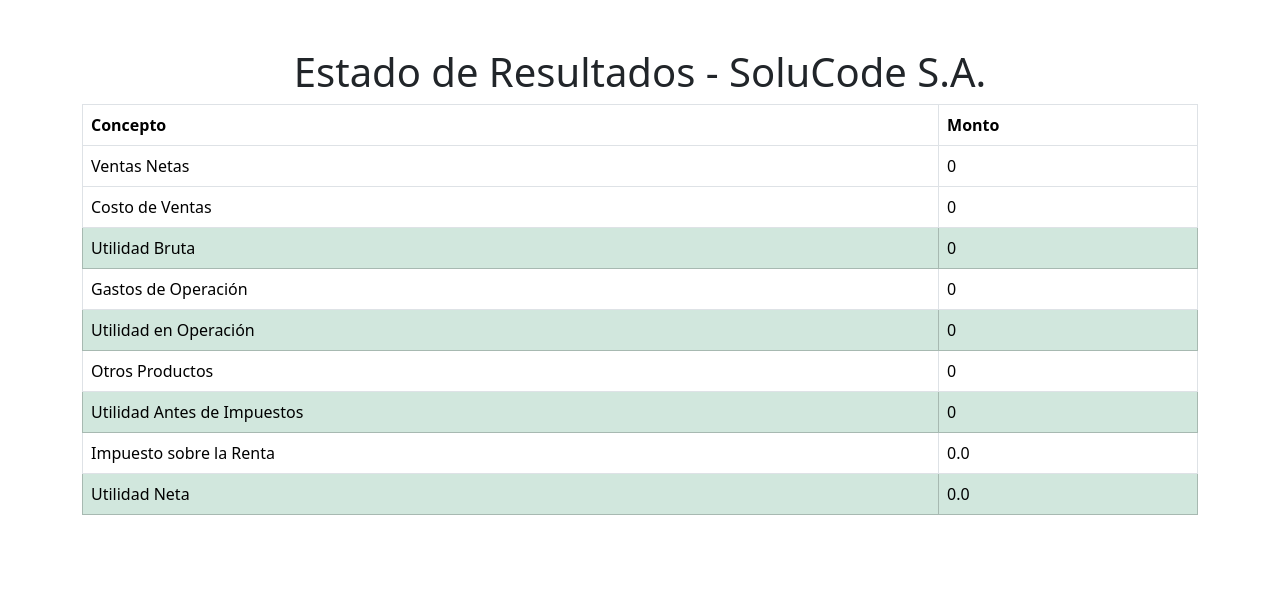
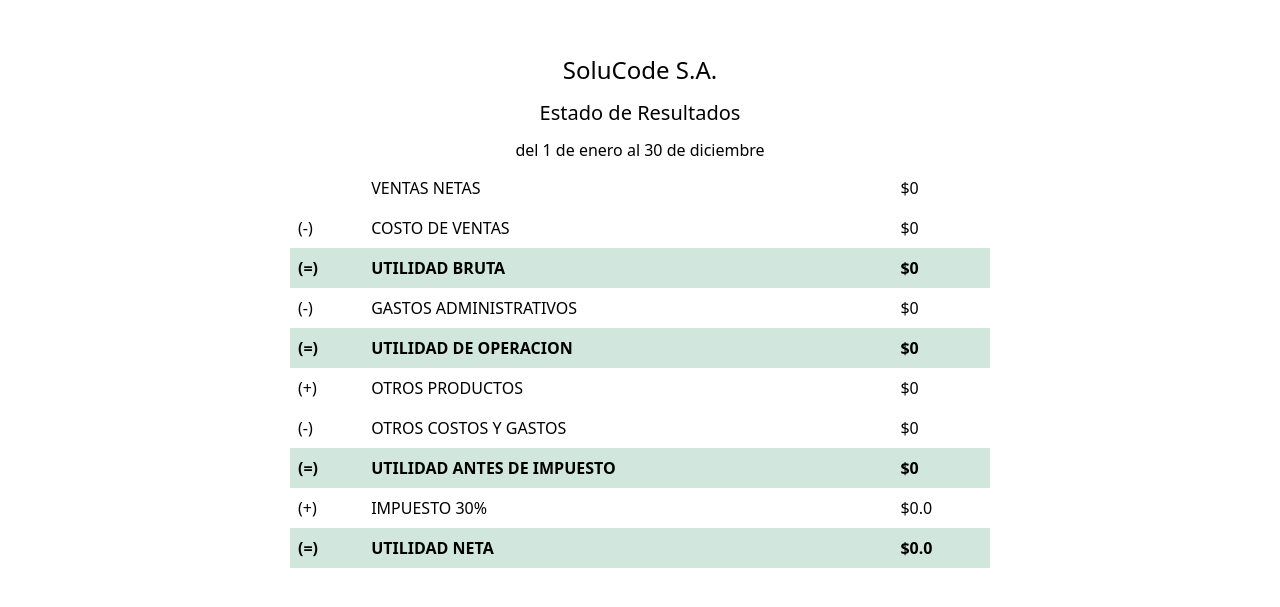
Before and after one commit to adogrz/ProyectoSIC2024, a Django app: page /estado_resultados/ in a window 1280 px wide; the page is wider, and only the part inside the window is pictured. Shown: the part 120-727 px from the top of that part. Run offline with Django 5.2, Linux system fonts and the light colour scheme; data that the repository does not hold is empty; some libraries are stand-ins or nearby versions.

Commit message:
Terminado estado de resultados

```diff
--- a/estadosfinancieros/templates/estado_resultados.html
+++ b/estadosfinancieros/templates/estado_resultados.html
@@ -1,51 +1,70 @@
 {% extends 'base.html' %}
 
 {% block content %}
-    <div class="container mt-5">
-        <h1 class="text-center">Estado de Resultados - SoluCode S.A.</h1>
-        <table class="table table-bordered">
-            <thead class="thead-dark">
-                <tr>
-                    <th>Concepto</th>
-                    <th>Monto</th>
+    <div class="container mt-5 d-flex justify-content-center">
+        <table class="table table-borderless" style="max-width: 700px;">
+            <!-- Encabezado con la información de la empresa y el periodo -->
+            <tr style="background-color: #f0f2f5;">
+                <th colspan="4" class="h4 text-center">SoluCode S.A.</th>
             </tr>
-            </thead>
+            <tr style="background-color: #f0f2f5;">
+                <th colspan="4" class="h5 text-center">Estado de Resultados</th>
+            </tr>
+            <tr style="background-color: #f0f2f5;">
+                <th colspan="4" class="h6 text-center">del 1 de enero al 30 de diciembre</th>
+            </tr>
+
+            <!-- Cuerpo de la tabla con los datos -->
             <tbody>
             <tr>
-                    <td>Ventas Netas</td>
-                    <td>{{ ventas_netas }}</td>
+                <td></td>
+                <td>VENTAS NETAS</td>
+                <td>${{ ventas_netas }}</td>
             </tr>
             <tr>
-                    <td>Costo de Ventas</td>
-                    <td>{{ costo_ventas }}</td>
+                <td>(-)</td>
+                <td>COSTO DE VENTAS</td>
+                <td>${{ costo_ventas }}</td>
             </tr>
-                <tr class="table-success">
-                    <td>Utilidad Bruta</td>
-                    <td>{{ utilidad_bruta }}</td>
+            <tr class="fw-bold table-success" style="background-color: #e1e6ed;">
+                <td>(=)</td>
+                <td>UTILIDAD BRUTA</td>
+                <td>${{ utilidad_bruta }}</td>
             </tr>
             <tr>
-                    <td>Gastos de Operación</td>
-                    <td>{{ gastos_operacion }}</td>
+                <td>(-)</td>
+                <td>GASTOS ADMINISTRATIVOS</td>
+                <td>${{ gastos_operacion }}</td>
             </tr>
-                <tr class="table-success">
-                    <td>Utilidad en Operación</td>
-                    <td>{{ utilidad_operacion }}</td>
+            <tr class="fw-bold table-success" style="background-color: #e1e6ed;">
+                <td>(=)</td>
+                <td>UTILIDAD DE OPERACION</td>
+                <td>${{ utilidad_operacion }}</td>
             </tr>
             <tr>
-                    <td>Otros Productos</td>
-                    <td>{{ total_productos }}</td>
-                </tr>
-                <tr class="table-success">
-                    <td>Utilidad Antes de Impuestos</td>
-                    <td>{{ utilidad_antes_impuestos }}</td>
+                <td>(+)</td>
+                <td>OTROS PRODUCTOS</td>
+                <td>${{ total_productos }}</td>
             </tr>
             <tr>
-                    <td>Impuesto sobre la Renta</td>
-                    <td>{{ impuesto_renta }}</td>
+                <td>(-)</td>
+                <td>OTROS COSTOS Y GASTOS</td>
+                <td>${{ otros_gastos }}</td>
             </tr>
-                <tr class="table-success">
-                    <td>Utilidad Neta</td>
-                    <td>{{ utilidad_neta }}</td>
+            <tr class="fw-bold table-success" style="background-color: #e1e6ed;">
+                <td>(=)</td>
+                <td>UTILIDAD ANTES DE IMPUESTO</td>
+                <td>${{ utilidad_antes_impuestos }}</td>
+            </tr>
+            <tr>
+                <td>(+)</td>
+                <td>IMPUESTO 30%</td>
+                <td>${{ impuesto_renta }}</td>
+            </tr>
+            <tr class="fw-bold table-success" style="background-color: #e1e6ed;">
+                <td>(=)</td>
+                <td>UTILIDAD NETA</td>
+                <td>${{ utilidad_neta }}</td>
             </tr>
             </tbody>
         </table>
```
Lines whose indentation alone changed are shown as unchanged.
